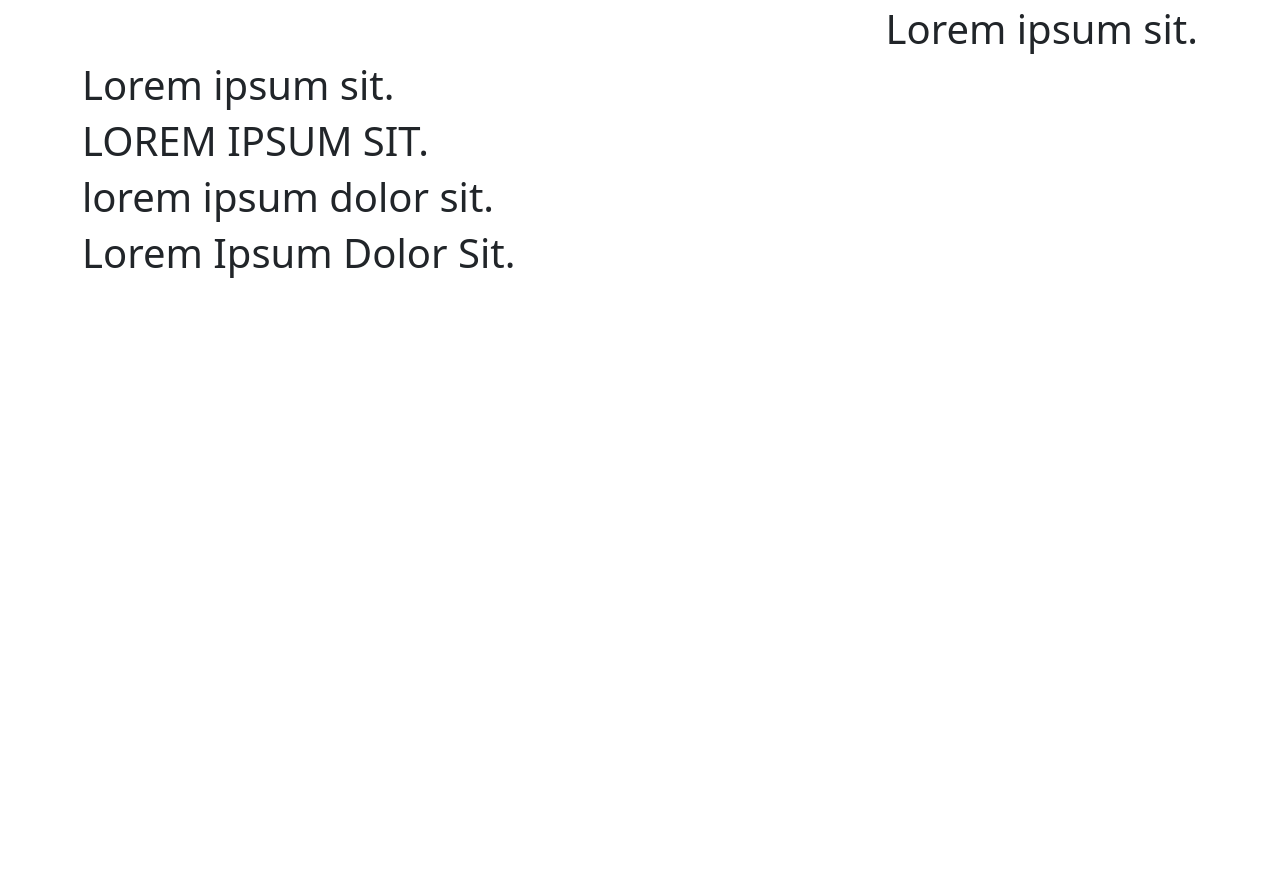
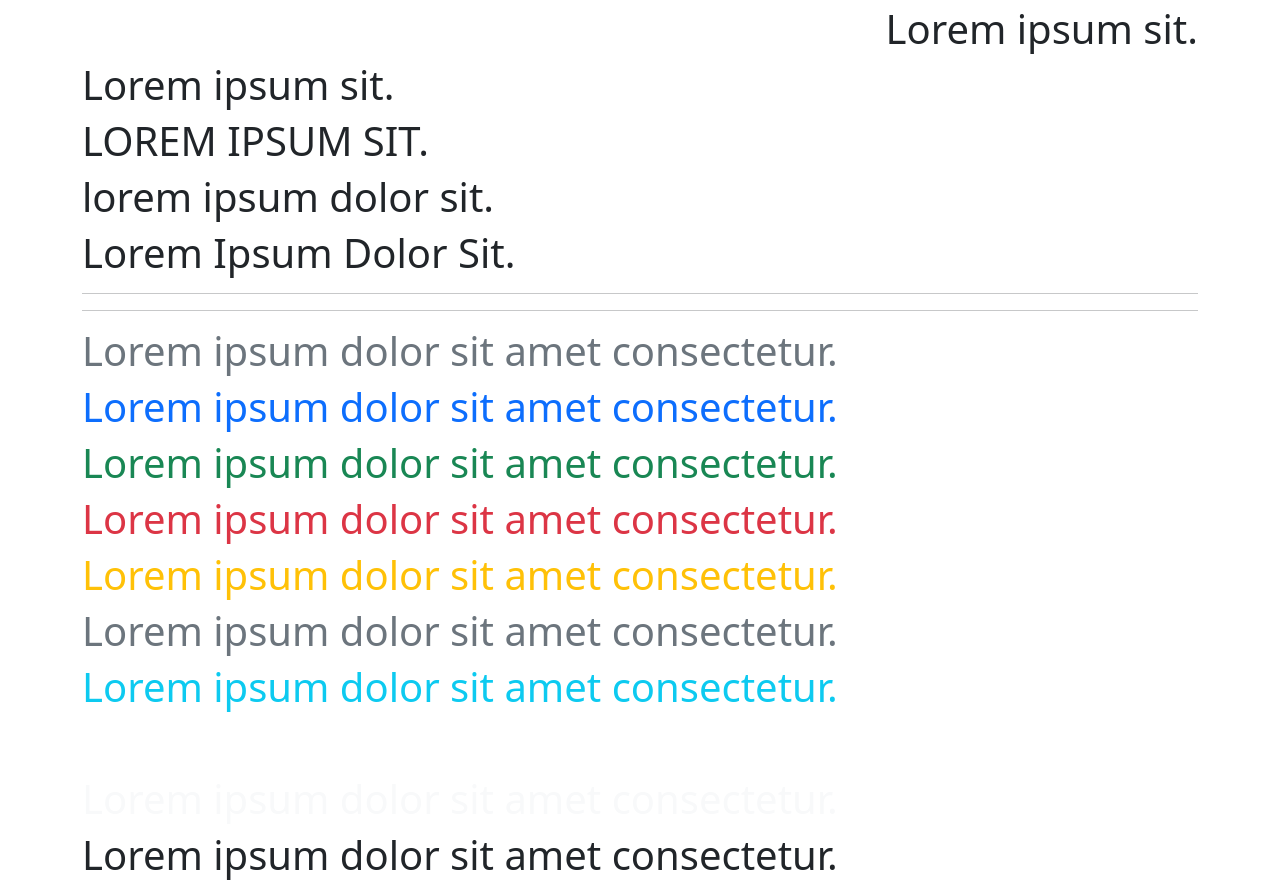
Before and after one commit to chetnagambhir/Basic-Bootstrap, a plain HTML site: page index.html in a window 1280 px wide. Shown: the part 5768-6655 px from the top of the page. Before the commit the page ends 6053 px from the top, so only its background shows below. Drawn offline with Linux system fonts and the light colour scheme.

Commit message:
Bootstrap colors classes practice

```diff
--- a/index.html
+++ b/index.html
@@ -179,6 +179,19 @@
             <h1 class="text-uppercase">Lorem ipsum sit.</h1>
             <h1 class="text-lowercase">Lorem ipsum dolor sit.</h1>
             <h1 class="text-capitalize">Lorem ipsum dolor sit.</h1>
+            <hr>
+            <hr>
+            <h1 class="text-muted">Lorem ipsum dolor sit amet consectetur.</h1>
+            <h1 class ="text-primary">Lorem ipsum dolor sit amet consectetur.</h1>
+            <h1 class ="text-success">Lorem ipsum dolor sit amet consectetur.</h1>
+            <h1 class ="text-danger">Lorem ipsum dolor sit amet consectetur.</h1>
+            <h1 class ="text-warning">Lorem ipsum dolor sit amet consectetur.</h1>
+            <h1 class ="text-secondary">Lorem ipsum dolor sit amet consectetur.</h1>
+            <h1 class ="text-info">Lorem ipsum dolor sit amet consectetur.</h1>
+            <h1 class ="text-white">Lorem ipsum dolor sit amet consectetur.</h1>
+            <h1 class ="text-light">Lorem ipsum dolor sit amet consectetur.</h1>
+            <h1 class ="text-dark">Lorem ipsum dolor sit amet consectetur.</h1>
+
 
 
         </div>
```
